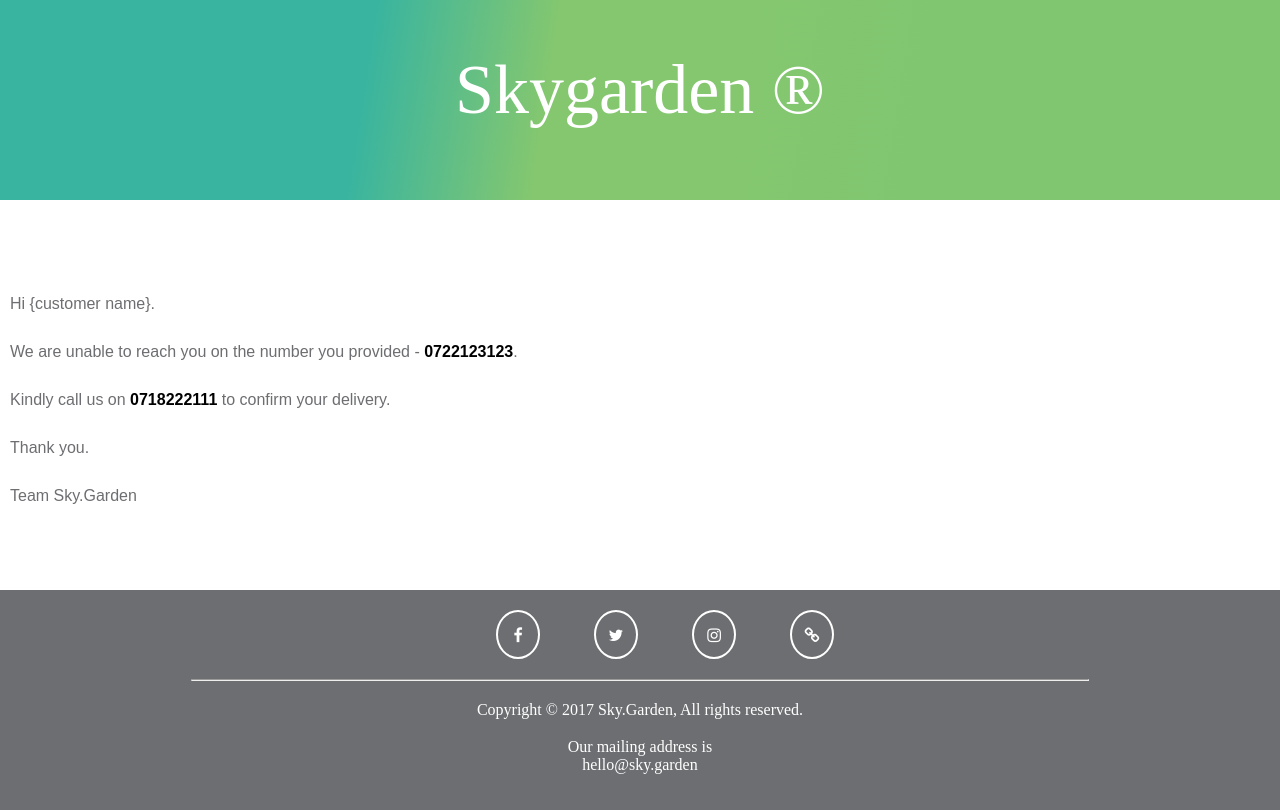
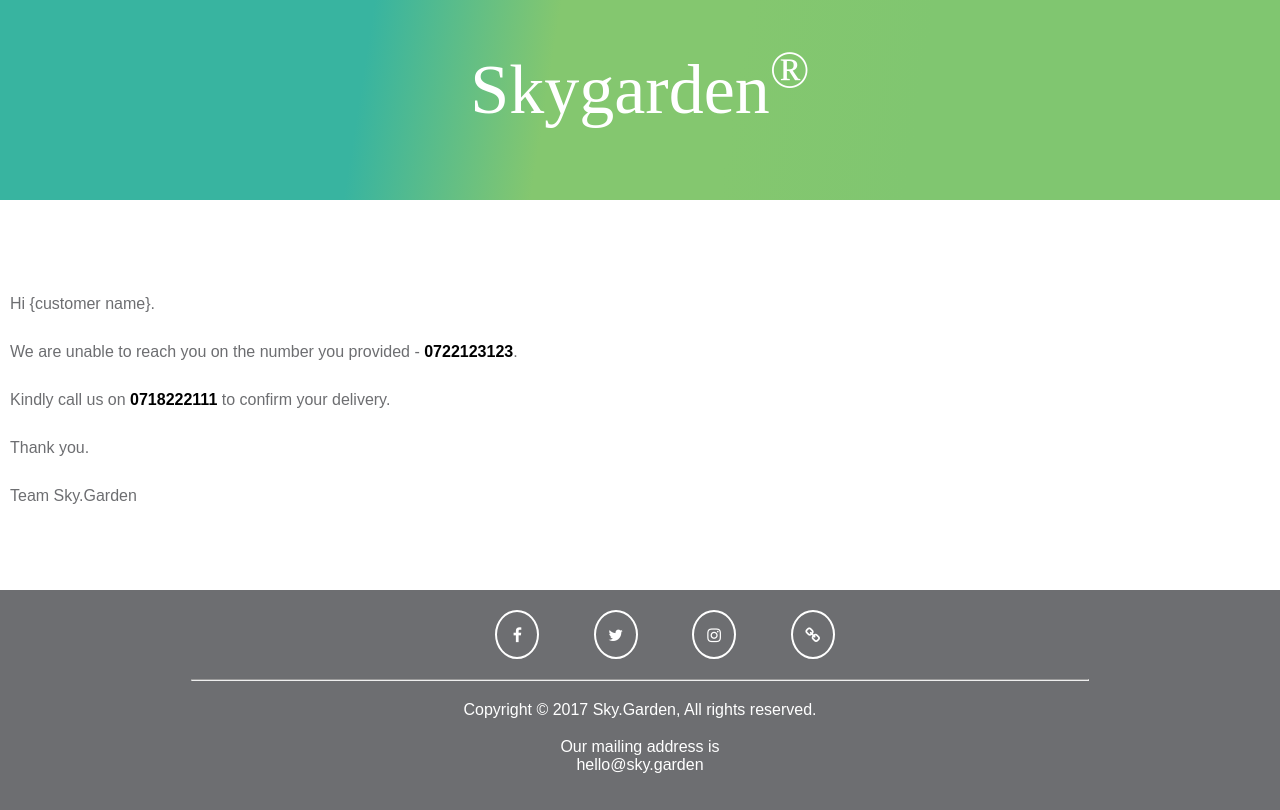
Before and after one commit to 96lauren/sky, a plain HTML site: page index.html in a window 1280 px wide. Drawn offline with Linux system fonts and the light colour scheme.

Commit message:
superscript

```diff
--- a/css/main.css
+++ b/css/main.css
@@ -120,6 +120,8 @@ header::last-letter{
  .foot{
  	color:#fff;
  	text-align: center;
+ 	font-family: Arial, Helvetica, sans-serif;
+
  	/*font-size: 25px;*/
  }
 
--- a/index.html
+++ b/index.html
@@ -11,7 +11,7 @@
 </head>
     <body>
           <div class="container">
-              <header>Skygarden &#174 </header>
+              <header>Skygarden<sup>&#174</sup> </header>
 
            <div class="content">
                 Hi {customer name}.
```
